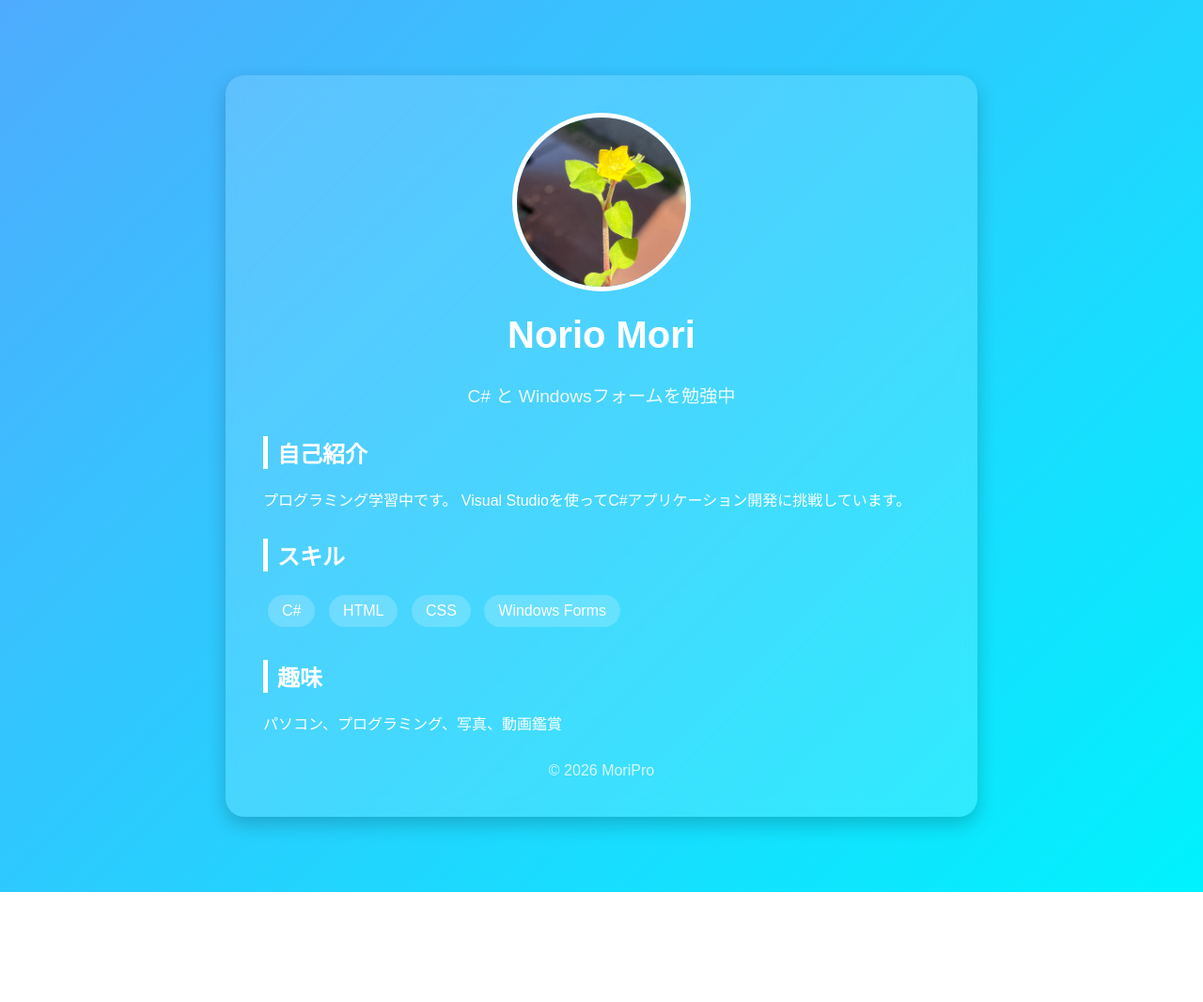
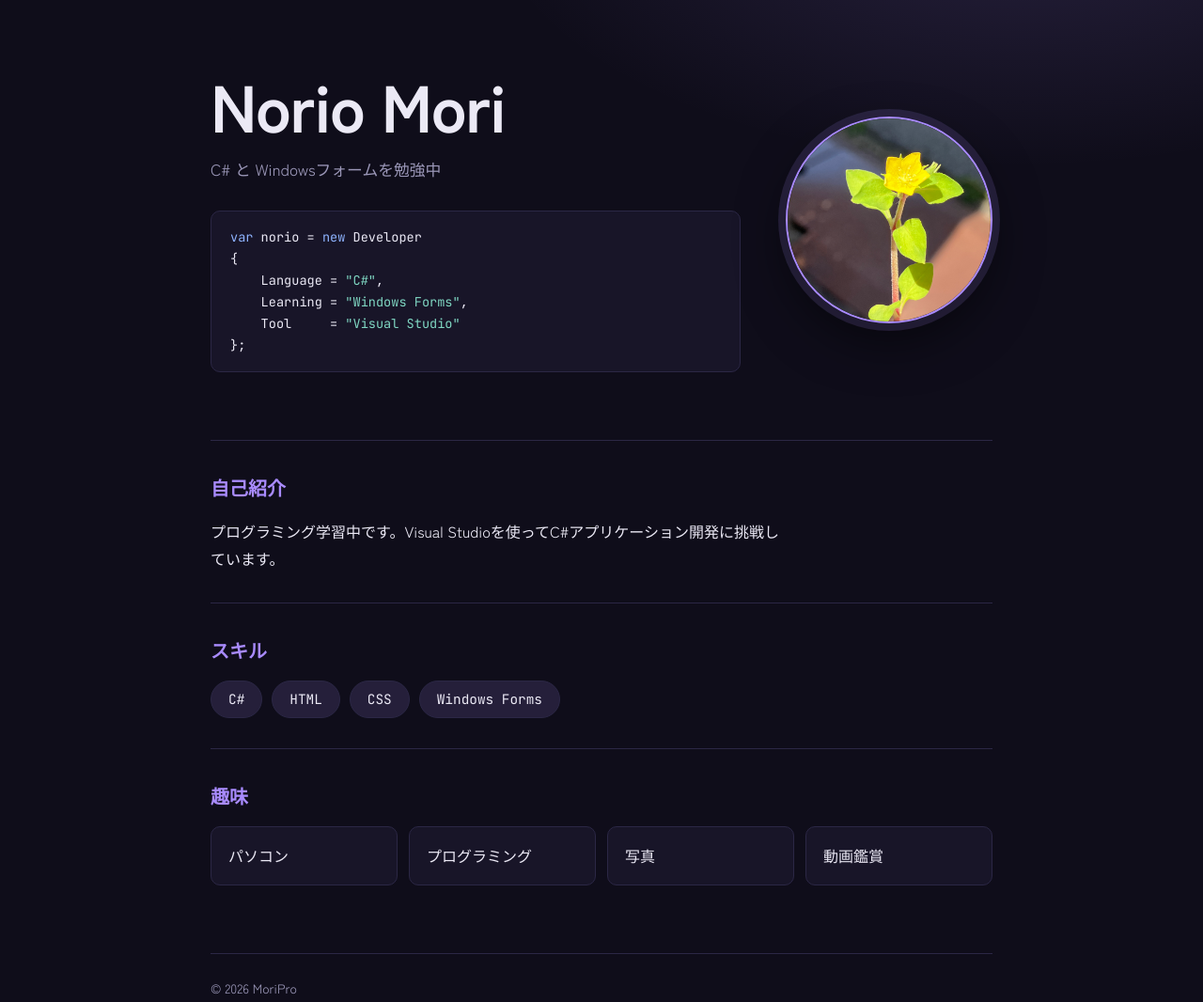
Before and after one commit to NorioMori/NorioMori.github.io, a plain HTML site: page index.html in a window 1280 px wide. Shown: the whole page at 94% size. Before the commit the page ends 949 px from the top, so only its background shows below. Drawn offline with Linux system fonts and the light colour scheme.

Commit message:
Revamp index.html for improved layout and design
Updated the HTML structure and styling for a personal introduction page, enhancing layout and design elements.

```diff
--- a/index.html
+++ b/index.html
@@ -3,119 +3,149 @@
 <head>
 <meta charset="UTF-8">
 <meta name="viewport" content="width=device-width, initial-scale=1.0">
-<title>自己紹介</title>
+<title>自己紹介 | Norio Mori</title>
+<link rel="preconnect" href="https://fonts.googleapis.com">
+<link rel="preconnect" href="https://fonts.gstatic.com" crossorigin>
+<link href="https://fonts.googleapis.com/css2?family=Zen+Kaku+Gothic+New:wght@400;500;700&family=JetBrains+Mono:wght@400;500&display=swap" rel="stylesheet">
+<style>
+  :root {
+    --bg: #0f0d1a;
+    --surface: #181528;
+    --line: #2b2745;
+    --text: #ebe9f5;
+    --muted: #9b97b8;
+    --accent: #a98bff;
+    --accent-soft: rgba(169, 139, 255, 0.14);
+    --code-string: #7fd6c2;
+    --code-type: #8fb4ff;
+  }
+  * { box-sizing: border-box; margin: 0; padding: 0; }
+  html { color-scheme: dark; }
+  body {
+    background: var(--bg);
+    color: var(--text);
+    font-family: "Zen Kaku Gothic New", "Hiragino Kaku Gothic ProN", "Yu Gothic", Meiryo, sans-serif;
+    line-height: 1.8;
+    background-image: radial-gradient(60rem 30rem at 85% -10%, rgba(169, 139, 255, 0.16), transparent 60%);
+    background-repeat: no-repeat;
+  }
+  .wrap { max-width: 880px; margin: 0 auto; padding: 72px 24px 40px; }
 
-<style>
-body {
-    margin: 0;
-    font-family: "Yu Gothic", sans-serif;
-    background: linear-gradient(135deg, #4facfe, #00f2fe);
-    color: white;
-}
+  /* ヒーロー */
+  .hero {
+    display: grid;
+    grid-template-columns: 1fr 220px;
+    gap: 48px;
+    align-items: center;
+    margin-bottom: 72px;
+  }
+  .hero h1 {
+    font-size: clamp(2.6rem, 8vw, 4.4rem);
+    font-weight: 700;
+    line-height: 1.1;
+    letter-spacing: -0.02em;
+  }
+  .hero .lead { color: var(--muted); margin-top: 16px; font-size: 1.05rem; }
+  .code {
+    margin-top: 28px;
+    background: var(--surface);
+    border: 1px solid var(--line);
+    border-radius: 10px;
+    padding: 16px 20px;
+    font-family: "JetBrains Mono", Consolas, monospace;
+    font-size: 0.85rem;
+    line-height: 1.7;
+    overflow-x: auto;
+    white-space: pre;
+  }
+  .code .t { color: var(--code-type); }
+  .code .s { color: var(--code-string); }
+  .code .p { color: var(--muted); }
+  .photo {
+    width: 220px;
+    height: 220px;
+    border-radius: 50%;
+    object-fit: cover;
+    border: 2px solid var(--accent);
+    box-shadow: 0 0 0 8px var(--accent-soft), 0 20px 50px rgba(0, 0, 0, 0.5);
+  }
 
-.container {
-    max-width: 800px;
-    margin: 50px auto;
-    padding: 30px;
-}
+  /* セクション */
+  section { padding: 32px 0; border-top: 1px solid var(--line); }
+  h2 { font-size: 1.25rem; font-weight: 700; margin-bottom: 14px; color: var(--accent); }
+  section p { max-width: 38em; }
 
-.card {
-    background: rgba(255,255,255,0.15);
-    backdrop-filter: blur(10px);
-    border-radius: 20px;
-    padding: 40px;
-    text-align: center;
-    box-shadow: 0 8px 20px rgba(0,0,0,0.2);
-}
+  .chips { display: flex; flex-wrap: wrap; gap: 10px; list-style: none; }
+  .chips li {
+    background: var(--accent-soft);
+    border: 1px solid var(--line);
+    border-radius: 999px;
+    padding: 6px 18px;
+    font-family: "JetBrains Mono", Consolas, monospace;
+    font-size: 0.9rem;
+  }
+  .hobbies { display: grid; grid-template-columns: repeat(auto-fit, minmax(150px, 1fr)); gap: 12px; list-style: none; }
+  .hobbies li {
+    background: var(--surface);
+    border: 1px solid var(--line);
+    border-radius: 10px;
+    padding: 16px 18px;
+  }
 
-.profile-image {
-    width: 180px;
-    height: 180px;
-    border-radius: 50%;
-    border: 5px solid white;
-    object-fit: cover;
-}
+  footer { margin-top: 40px; padding-top: 24px; border-top: 1px solid var(--line); color: var(--muted); font-size: 0.85rem; }
 
-h1 {
-    margin-top: 20px;
-    font-size: 2.5em;
-}
+  a:focus-visible, .code:focus-visible { outline: 2px solid var(--accent); outline-offset: 3px; }
 
-.subtitle {
-    font-size: 1.2em;
-    opacity: 0.9;
-}
-
-.section {
-    margin-top: 30px;
-    text-align: left;
-}
-
-.section h2 {
-    border-left: 5px solid white;
-    padding-left: 10px;
-}
-
-.skill {
-    display: inline-block;
-    background: rgba(255,255,255,0.2);
-    padding: 8px 15px;
-    margin: 5px;
-    border-radius: 20px;
-}
-
-.footer {
-    margin-top: 30px;
-    text-align: center;
-    opacity: 0.8;
-}
+  @media (max-width: 680px) {
+    .wrap { padding-top: 48px; }
+    .hero { grid-template-columns: 1fr; gap: 32px; }
+    .photo { order: -1; width: 160px; height: 160px; }
+  }
 </style>
 </head>
+<body>
+<main class="wrap">
 
-<body>
+  <header class="hero">
+    <div>
+      <h1>Norio Mori</h1>
+      <p class="lead">C# と Windowsフォームを勉強中</p>
+      <div class="code" tabindex="0" aria-label="プロフィールを C# のコード風に表したもの"><span class="t">var</span> norio = <span class="t">new</span> Developer
+{
+    Language = <span class="s">"C#"</span>,
+    Learning = <span class="s">"Windows Forms"</span>,
+    Tool     = <span class="s">"Visual Studio"</span>
+};</div>
+    </div>
+    <img class="photo" src="Hana.JPEG" alt="プロフィール画像">
+  </header>
 
-<div class="container">
-    <div class="card">
+  <section>
+    <h2>自己紹介</h2>
+    <p>プログラミング学習中です。Visual Studioを使ってC#アプリケーション開発に挑戦しています。</p>
+  </section>
 
-        <img src="Hana.JPEG"
-             alt="プロフィール画像"
-             class="profile-image">
+  <section>
+    <h2>スキル</h2>
+    <ul class="chips">
+      <li>C#</li>
+      <li>HTML</li>
+      <li>CSS</li>
+      <li>Windows Forms</li>
+    </ul>
+  </section>
 
-        <h1>Norio Mori</h1>
+  <section>
+    <h2>趣味</h2>
+    <ul class="hobbies">
+      <li>パソコン</li>
+      <li>プログラミング</li>
+      <li>写真</li>
+      <li>動画鑑賞</li>
+    </ul>
+  </section>
 
-        <p class="subtitle">
-            C# と Windowsフォームを勉強中
-        </p>
-
-        <div class="section">
-            <h2>自己紹介</h2>
-            <p>
-                プログラミング学習中です。
-                Visual Studioを使ってC#アプリケーション開発に挑戦しています。
-            </p>
-        </div>
-
-        <div class="section">
-            <h2>スキル</h2>
-            <span class="skill">C#</span>
-            <span class="skill">HTML</span>
-            <span class="skill">CSS</span>
-            <span class="skill">Windows Forms</span>
-        </div>
-
-        <div class="section">
-            <h2>趣味</h2>
-            <p>
-                パソコン、プログラミング、写真、動画鑑賞
-            </p>
-        </div>
-
-        <div class="footer">
-            © 2026 MoriPro
-        </div>
-
-    </div>
-</div>
-
+  <footer>© 2026 MoriPro</footer>
+</main>
 </body>
 </html>
```
